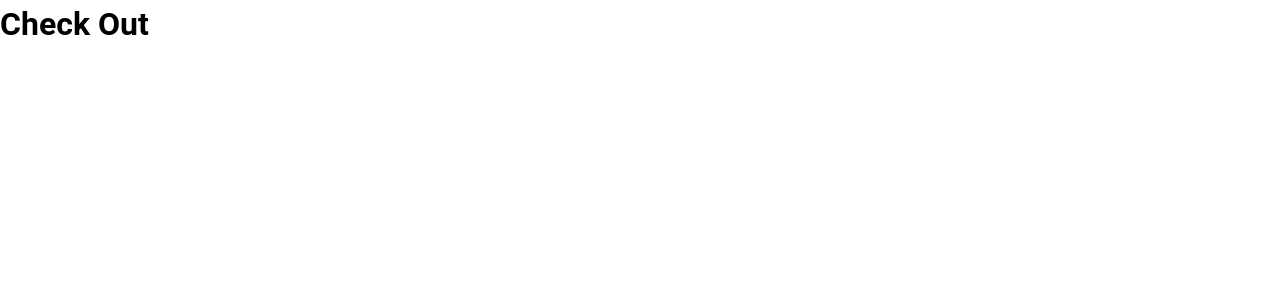
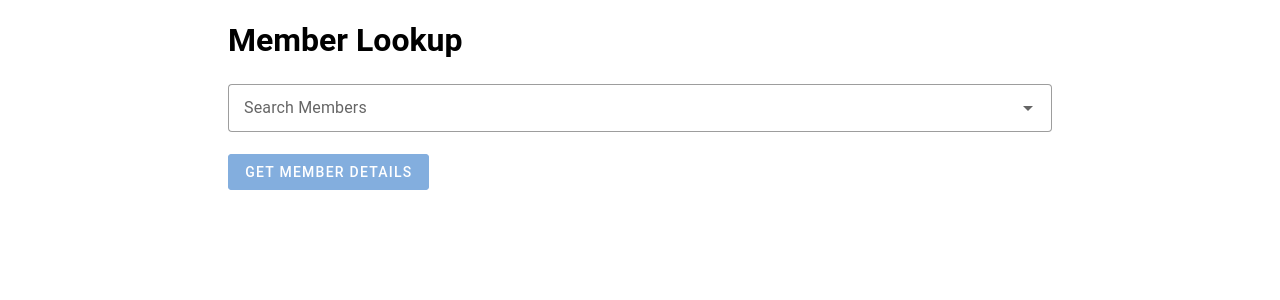
Before and after one commit to Johnathan-Friend/Wayback-Public-Library, a Vue app in the folder client/: page /checkout in a window 1280 px wide. Shown: the top 300 px of the page. Built offline with nearby package versions, Linux system fonts and the light colour scheme; no server answers.

Commit message:
initial commit

```diff
--- a/client/src/api/api.js
+++ b/client/src/api/api.js
@@ -1,20 +1,48 @@
 import axios from "axios";
 
 const apiClient = axios.create({
-    baseURL: "https://fastapi.twnsnd.net",
+    baseURL: "https://wayback.twnsnd.net/api/v1/",
     headers: {
         "Content-Type": "application/json",
     },
 });
 
 const api = {
+    async getAllItems() {
+        try {
+            const response = await apiClient.get("items/");
+            return response.data;
+        } catch (error) {
+            throw error;
+        }
+    },
 
-    //example
-    // async getUsers() {
-    //     const response = await apiClient.get("/users");
-    //     return response.data;
-    // },
+    async getItemDetails(itemId) {
+        try {
+            const response = await apiClient.get(`item-details/${itemId}`);
+            return response.data;
+        } catch (error) {
+            throw error;
+        }
+    },
 
+    async getPatronDetails(patronId) {
+        // try {
+        //     const response = await apiClient.get(`item-details/${itemId}`);
+        //     return response.data;
+        // } catch (error) {
+        //     throw error;
+        // }
+    },
+
+    async getAllPatrons() {
+        try {
+            const response = await apiClient.get(`patrons/`);
+            return response.data;
+        } catch (error) {
+            throw error;
+        }
+    }
 }
 
 export default api;
--- a/client/src/views/CheckOut.vue
+++ b/client/src/views/CheckOut.vue
@@ -1,11 +1,126 @@
-<script setup lang="ts">
+<template>
+  <v-container fluid class="fill-height pa-4">
+    <v-row class="h-100 membership-center" v-if="!isPatronSelected">
+      <v-col cols="12" md="8">
+        <h1 class="pb-5">Member Lookup</h1>
+        <v-autocomplete
+          label="Search Members"
+          :items="patrons"
+          :item-title="formatPatronTitle"
+          item-value="PatronID"
+          v-model="selectedPatronID"
+          variant="outlined"
+          density="comfortable"
+        />
+        <v-btn color="primary" @click="selectPatron()" v-bind:disabled="!selectedPatronID">Get Member Details</v-btn>
+      </v-col>
+    </v-row>
+    <v-row class="h-100" v-else>
+      <v-col cols="12" md="5" class="left-panel">
+        <v-row class="search">
+          <v-autocomplete
+            label="Search Item"
+            :items="items"
+            item-title="ItemID"
+            item-value="ItemID"
+            v-model="selectedItemID"
+            variant="outlined"
+            density="comfortable"
+          />
+          <v-btn color="primary" @click="fetchItemDetails()" v-bind:disabled="!selectedItemID">Search Item</v-btn>
+        </v-row>
+      </v-col>
+      <v-col cols="12" md="7" class="right-panel">
+        <div class="table-placeholder">
+          <p>table will go here</p>
+        </div>
+      </v-col>
+    </v-row>
+  </v-container>
+</template>
 
+<script setup>
+import api from '../api/api'
+import { ref, onMounted } from 'vue'
+
+const isPatronSelected = ref(false);
+const items = ref([]);
+const patrons = ref([]);
+const selectedItemID = ref(null);
+const selectedPatronID = ref(null);
+const itemDetails = ref(null);
+
+async function loadItems() {
+  try {
+    items.value = await api.getAllItems();
+  } catch (err) {
+    console.error("Failed to load items:", err);
+  }
+}
+
+async function loadPatrons() {
+  try {
+    patrons.value = await api.getAllPatrons();
+  } catch (err) {
+    console.error("Failed to load patrons:", err);
+  }
+}
+
+async function fetchItemDetails() {
+  if (!selectedItemID.value) return
+
+  try {
+    itemDetails.value = await api.getItemDetails(selectedItemID.value);
+  } catch (err) {
+    console.error("Failed to load items:", err);
+  }
+}
+
+onMounted(() => {
+  loadItems();
+  loadPatrons();
+});
+
+const formatPatronTitle = (patron) => {
+  return `${patron.FirstName} ${patron.LastName} (${patron.PatronID})`
+}
+
+function selectPatron() {
+  isPatronSelected.value = true;
+}
 </script>
 
-<template>
-  <h1>Check Out</h1>
-</template>
+<style scoped>
+.left-panel {
+  padding: 16px;
+  display: flex;
+  flex-direction: column;
+  gap: 16px;
+  height: 100%;
+}
 
-<style scoped>
+.right-panel {
+  padding: 16px;
+}
 
+.table-placeholder {
+  border: 2px dashed #ccc;
+  border-radius: 8px;
+  height: 100%;
+  display: flex;
+  align-items: center;
+  justify-content: center;
+  color: #888;
+}
+
+.search {
+  gap: 16px;
+  padding: 16px;
+}
+
+.membership-center {
+  display: flex;
+  align-items: center;
+  justify-content: center;
+}
 </style>
--- a/client/src/views/Home.vue
+++ b/client/src/views/Home.vue
@@ -17,12 +17,11 @@ function goToCheckOut() {
       <h1 class="mb-6">Wayback Public Library</h1>
 
       <div class="d-flex justify-center gap-4">
+        <v-btn color="secondary" @click="goToCheckOut">
+          Check Out
+        </v-btn>
         <v-btn color="primary" @click="goToCheckIn">
           Check In
-        </v-btn>
-
-        <v-btn color="secondary" @click="goToCheckOut">
-          Check Out
         </v-btn>
       </div>
     </div>
```
Also changed, not shown: client/firebase.json, 1 other file (tests, documents, lock files or other folders).
